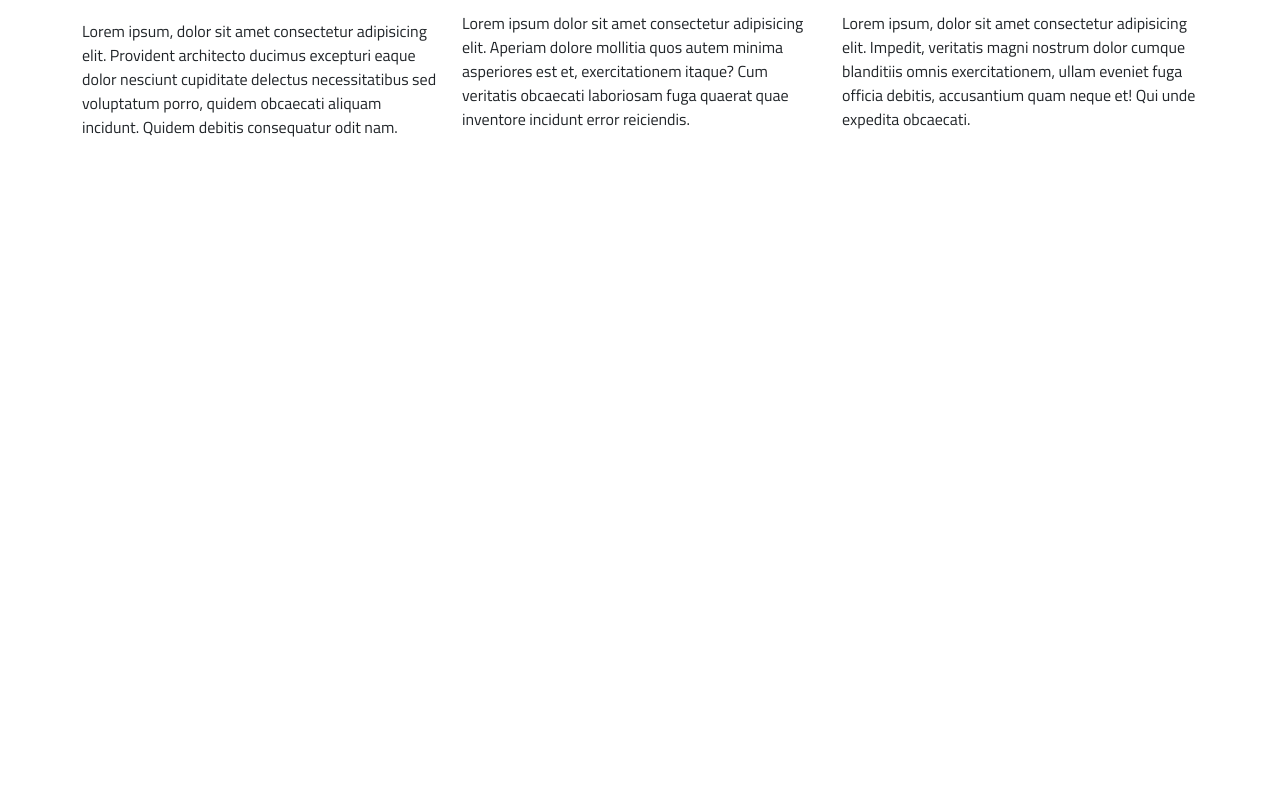
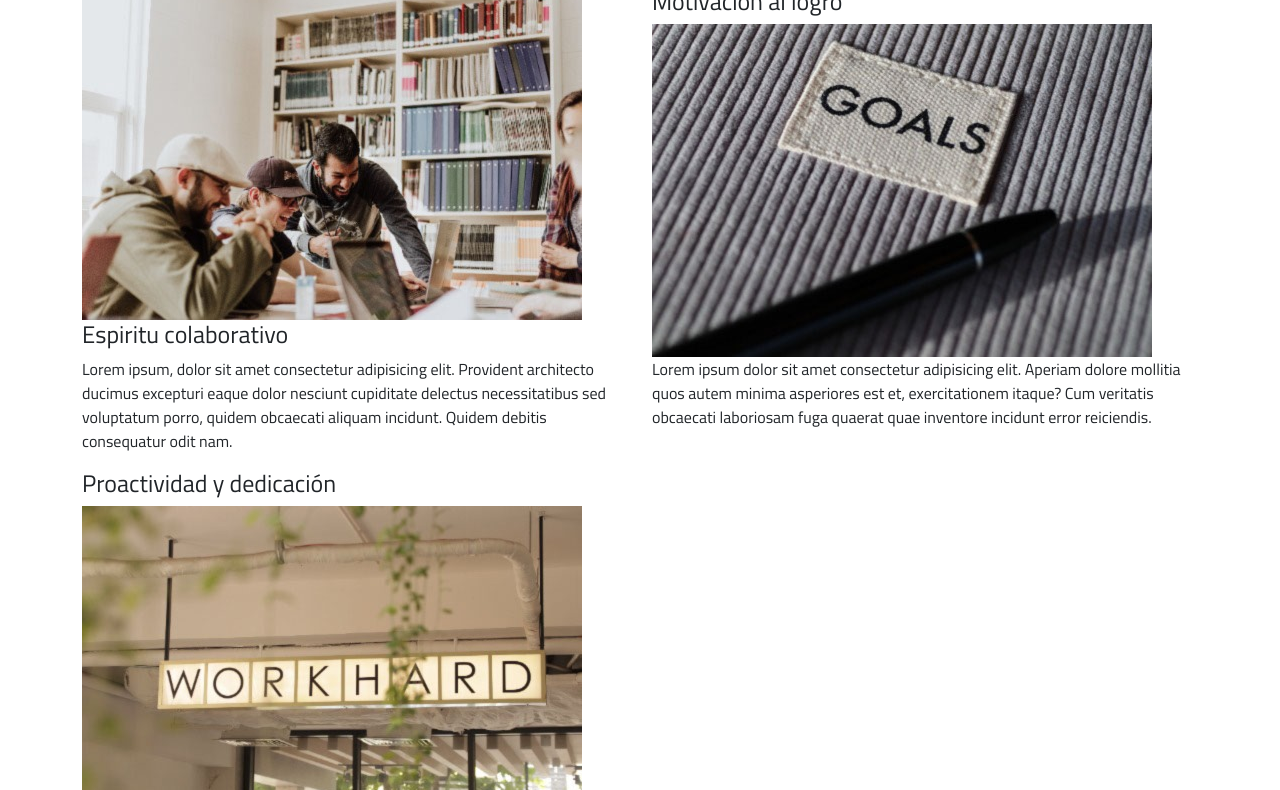
Before and after one commit to valeria-joubara/ralphmaica_vale, a plain HTML site: page index.html in a window 1280 px wide. Shown: the part 457-1247 px from the top of the page. Before the commit the page ends 800 px from the top, so only its background shows below. Drawn offline with nearby package versions, Linux system fonts and the light colour scheme.

Commit message:
Insertar imagenes a section virtudes y titulos

```diff
--- a/index.html
+++ b/index.html
@@ -125,8 +125,8 @@
       <div class="container">
         <div class="row">
           <div class="col">
-            <img src="" alt="" />
-            <h4></h4>
+            <img src="./assets/css/img/colaborativo.jpg" alt="Espiritu_colaborativo" />
+            <h4>Espiritu colaborativo</h4>
             <p>
               Lorem ipsum, dolor sit amet consectetur adipisicing elit.
               Provident architecto ducimus excepturi eaque dolor nesciunt
@@ -135,7 +135,8 @@
             </p>
           </div>
           <div class="col">
-            <img src="" alt="" />
+            <h4>Motivación al logro</h4>
+            <img src="./assets/css/img/metas.jpg" alt="Motivacion_al_logro" />
             <p>
               Lorem ipsum dolor sit amet consectetur adipisicing elit. Aperiam
               dolore mollitia quos autem minima asperiores est et,
@@ -144,7 +145,8 @@
             </p>
           </div>
           <div class="col">
-            <img src="" alt="" />
+            <h4>Proactividad y dedicación</h4>
+            <img src="./assets/css/img/trabajo_duro.jpg" alt="Trabajo_duro" />
             <p>
               Lorem ipsum, dolor sit amet consectetur adipisicing elit. Impedit,
               veritatis magni nostrum dolor cumque blanditiis omnis
```
Also changed, not shown: assets/css/img/colaborativo.jpg (added), assets/css/img/metas.jpg (added), assets/css/img/trabajo_duro.jpg (added).
